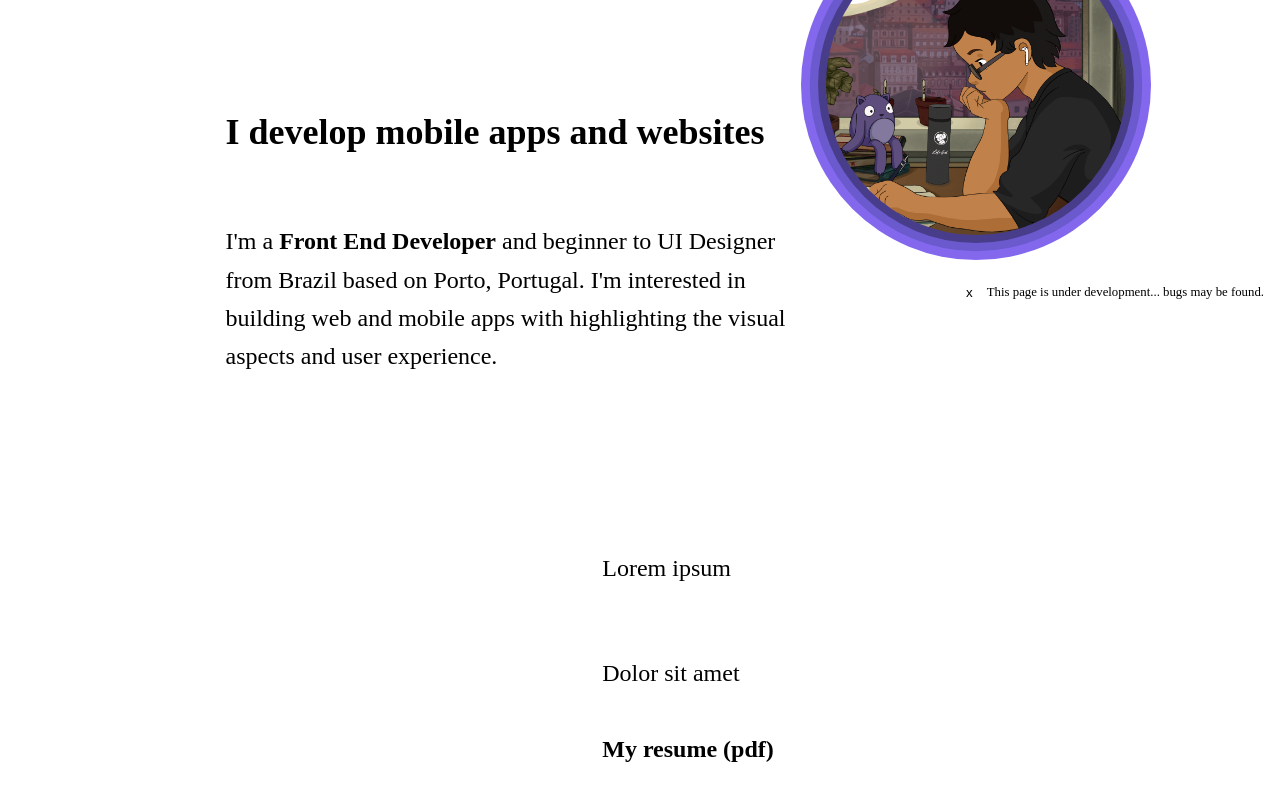
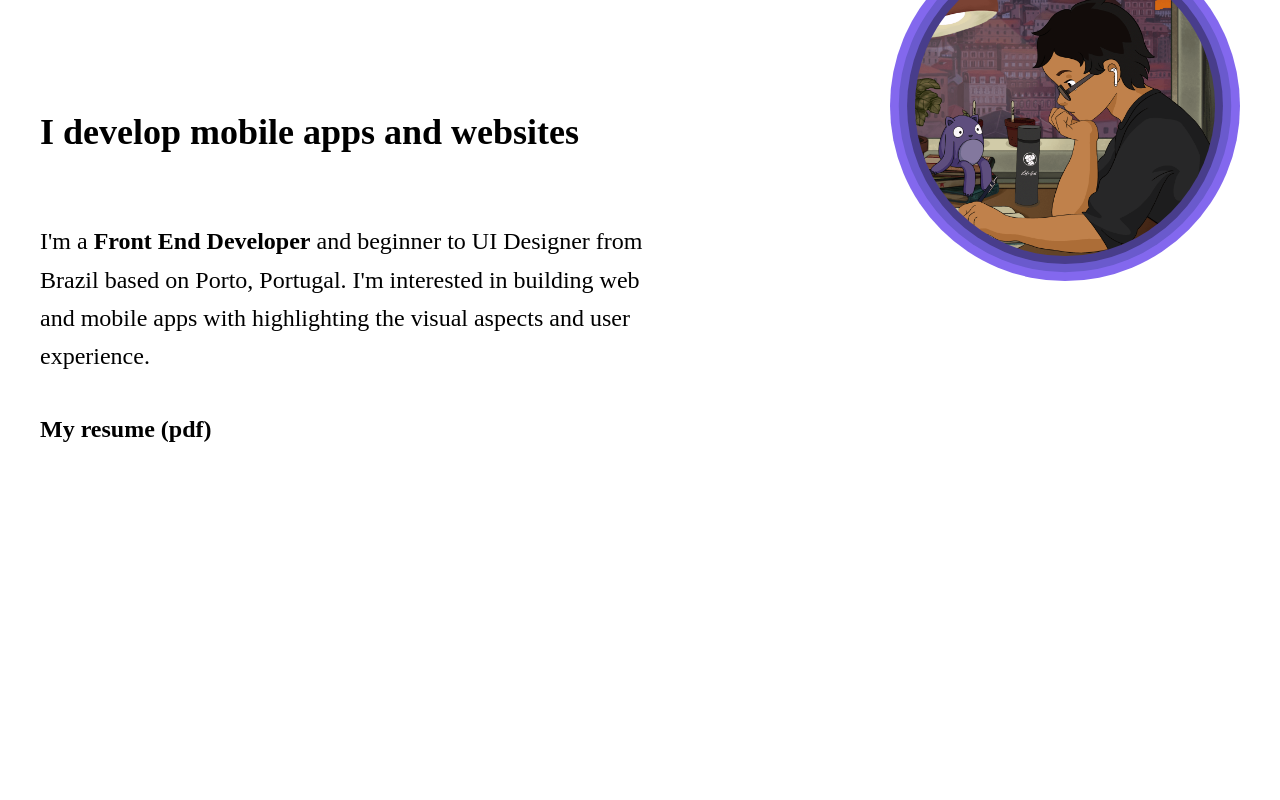
Before and after one commit to brunoalvs/brunoalves.app, a Next.js app: page / in a window 1280 px wide. Shown: the part 484-1284 px from the top of the page. After the commit the page ends 983 px from the top, so only its background shows below. Built offline with nearby package versions, Linux system fonts and the light colour scheme.

Commit message:
working and improving homepage

```diff
--- a/components/Templates/HomePage/index.tsx
+++ b/components/Templates/HomePage/index.tsx
@@ -1,19 +1,21 @@
 import parse from "html-react-parser"
-import { ChevronsDown } from "../../Atoms/ChevronsDown"
 import { ExternalLink } from "../../Atoms/Typography/ExternalLink"
 import HeadingSubtitle from "../../Atoms/Typography/HeadingSubtitle"
 import HeadingTitle from "../../Atoms/Typography/HeadingTitle"
 import Text from "../../Atoms/Typography/Text"
 import Avatar from "../../Molecules/Avatar"
 
-import { Container, About } from "./styles"
+import { Container } from "./styles"
 
 type HomePageProps = {
   content: {
     title: string
     subtitle: string
     text: string[]
-    content: string[]
+    resume: {
+      title: string
+      url: string
+    }
   }
 }
 
@@ -21,24 +23,18 @@ export function HomePage({ content }: HomePageProps) {
   return (
     <Container>
       <section className="presentation">
-        <article>
+        <article className="content">
           <HeadingTitle>{parse(content.title)}</HeadingTitle>
           <HeadingSubtitle>{content.subtitle}</HeadingSubtitle>
-
           {content.text.map((text, index) => (
             <Text key={index}>{parse(text)}</Text>
           ))}
+          <ExternalLink href={content.resume.url}>
+            {content.resume.title} (pdf)
+          </ExternalLink>
         </article>
         <Avatar />
       </section>
-      <ChevronsDown />
-      <About>
-        {content.about.map((text, index) => (
-          <Text key={index}>{parse(text)}</Text>
-        ))}
-
-        <ExternalLink href={"/cv-brunoalves.pdf"}>My resume (pdf)</ExternalLink>
-      </About>
     </Container>
   )
 }
--- a/components/Templates/HomePage/styles.ts
+++ b/components/Templates/HomePage/styles.ts
@@ -1,6 +1,7 @@
 import styled from "styled-components"
 
 export const Container = styled.div`
+  width: 100%;
   display: flex;
   flex-direction: column;
   align-items: center;
@@ -11,12 +12,13 @@ export const Container = styled.div`
     display: grid;
     grid-template-columns: 1fr auto;
     grid-template-rows: 1fr auto;
+    gap: 1rem;
     justify-content: center;
     align-items: center;
 
-    > article {
+    > .content {
       width: 100%;
-      max-width: 575px;
+      max-width: 605px;
       display: flex;
       flex-direction: column;
       gap: 1rem;
@@ -27,9 +29,3 @@ export const Container = styled.div`
     }
   }
 `
-
-export const About = styled.section`
-  display: grid;
-  gap: 1.2rem;
-  padding: 5rem 0 2rem;
-`
--- a/components/Templates/Layout/index.tsx
+++ b/components/Templates/Layout/index.tsx
@@ -7,15 +7,13 @@ import HeaderNavigation from "../../Molecules/HeaderNavigation"
 import InputLanguage from "../../Molecules/InputLanguage"
 import ToggleThemeButton from "../../Molecules/ToggleThemeButton"
 
-import { Container, TopHeader, Content, DevelopmentMode } from "./styled"
+import { Container, TopHeader, Content } from "./styled"
 
 const Layout: React.FC = ({ children }) => {
   const { pathname } = useRouter()
   const { darkMode, menuIsOpen, navigation } = React.useContext(LayoutContext)
   const [displayChildren, setDisplayChildren] = React.useState(children)
   const [transitionStage, setTransitionStage] = React.useState("fadeOut")
-
-  const [developmentMode, setDevelopmentMode] = React.useState(true)
 
   const [layoutTitle, setLayoutTitle] = React.useState(
     navigation.find((item) => item.url === pathname)?.name
@@ -69,12 +67,6 @@ const Layout: React.FC = ({ children }) => {
         data-theme={darkMode ? "dark" : "light"}
         data-menu={menuIsOpen}
       >
-        <DevelopmentMode isOpen={developmentMode}>
-          <button onClick={() => setDevelopmentMode(!developmentMode)}>
-            x
-          </button>
-          <p>This page is under development... bugs may be found.</p>
-        </DevelopmentMode>
         <TopHeader>
           <ToggleThemeButton />
           <InputLanguage />
--- a/components/Templates/Layout/styled.tsx
+++ b/components/Templates/Layout/styled.tsx
@@ -1,42 +1,4 @@
 import styled from "styled-components"
-
-export const DevelopmentMode = styled.div<{
-  isOpen: boolean
-}>`
-  display: flex;
-  gap: 0.5rem;
-  background-color: var(--primary-color);
-  color: var(--text-color);
-  padding: 0.2rem 1rem;
-  opacity: 0;
-  transform: scaleX(0) translateX(100%);
-  transform-origin: right;
-  transition: transform 0.2s, opacity 0.4s;
-  position: fixed;
-  bottom: 0;
-  right: 0;
-  z-index: 100;
-
-  > button {
-    cursor: pointer;
-    border: 0;
-    background-color: transparent;
-    color: var(--text-color);
-  }
-
-  ${(props) =>
-    props.isOpen &&
-    `
-    opacity: 1;
-    transform: scaleX(1) translateX(0);
-    transform-origin: right;
-    transition: transform 5s, opacity 0.4s;
-  `}
-
-  p {
-    font-size: 0.8rem;
-  }
-`
 
 export const Container = styled.main`
   background: var(--background-layout);
@@ -85,6 +47,6 @@ export const Content = styled.section`
   }
 
   @media (min-width: 768px) {
-    padding: 2rem 5rem;
+    padding: 2rem 2rem;
   }
 `
--- a/pages/index.tsx
+++ b/pages/index.tsx
@@ -19,7 +19,10 @@ const Home: NextPage = () => {
         experience.
         `,
       ],
-      about: [`Lorem ipsum`, `Dolor sit amet`],
+      resume: {
+        title: "My resume",
+        url: "/cv-brunoalves.pdf",
+      },
     },
     pt: {
       title: "Olá, meu nome é <strong>Bruno Alves</strong>.",
@@ -32,9 +35,10 @@ const Home: NextPage = () => {
         atenção a usabilidade e aos aspectos mais visuais.
         `,
       ],
-      about: [
-        `Comecei meus estudos em desenvolvimento web no inicio da minha adolescencia, eu era um adolescente que recentemente havia descoberto as maravilhas da internet.`,
-      ],
+      resume: {
+        title: "Meu currículo",
+        url: "/cv-brunoalves.pdf",
+      },
     },
   }
 
```
